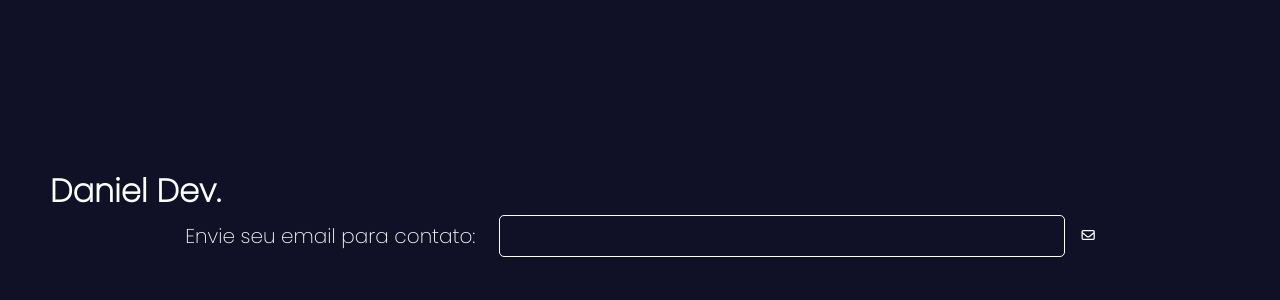
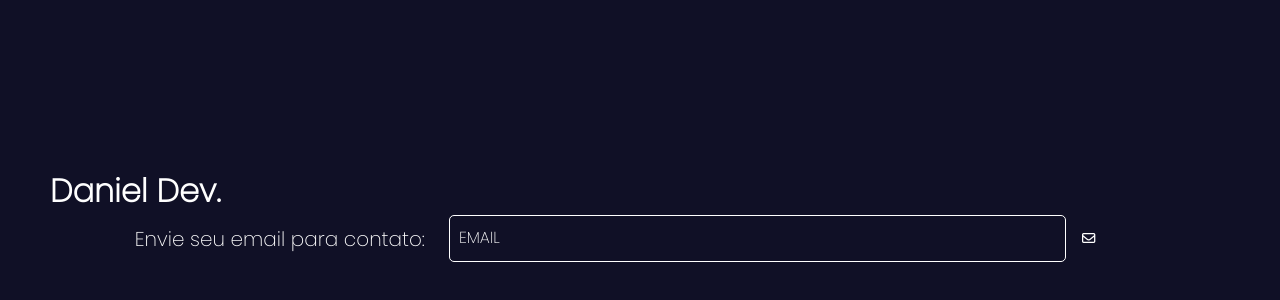
Before and after one commit to DanielBR0612/estudos, a website: page Portflolio/index .html in a window 1280 px wide. Shown: the part 1268-1568 px from the top of the page. Drawn offline with nearby package versions, Linux system fonts and the light colour scheme.

Commit message:
crianado animacao email

```diff
--- a/Portflolio/index .html
+++ b/Portflolio/index .html
@@ -39,6 +39,7 @@
             </div>
             <div id="input-group">
                 <input required type="email" id="email" class="wrapper">
+                <span>Email</span>
                 <button>
                     <i class="fa-regular fa-envelope"></i>
                 </button>
--- a/Portflolio/style.css
+++ b/Portflolio/style.css
@@ -77,6 +77,7 @@ main{
     display: flex;
     flex-direction: row;
     gap: 1rem;
+    margin-right: 50px;
 }
 #logo{
     display: flex;
@@ -91,6 +92,8 @@ main{
     border-radius: 5px;
     background-color:#101026;
     box-sizing: border-box;
+    padding-right: 300px;
+    font-size: 1em;
 }
 #input-group button{
     background-color: #101026;
@@ -123,5 +126,23 @@ textarea:focus, input:focus{
 }
 
 button{
-    border: none;
+    border: none
 }
+
+#input-group span{
+    position: absolute;
+    left: 100;
+    padding: 10px;
+    pointer-events: none;
+    font-size: 1em;
+    text-transform: uppercase;
+    transition: 0.5s;
+}
+
+#input-group input:valid ~ span,
+#input-group input:focus ~ span {
+    color:#00dfc4;
+    transform: translateX(10px) translateY(-20px);
+    font-size: 0.85em;
+    background:#101026;
+}
```
